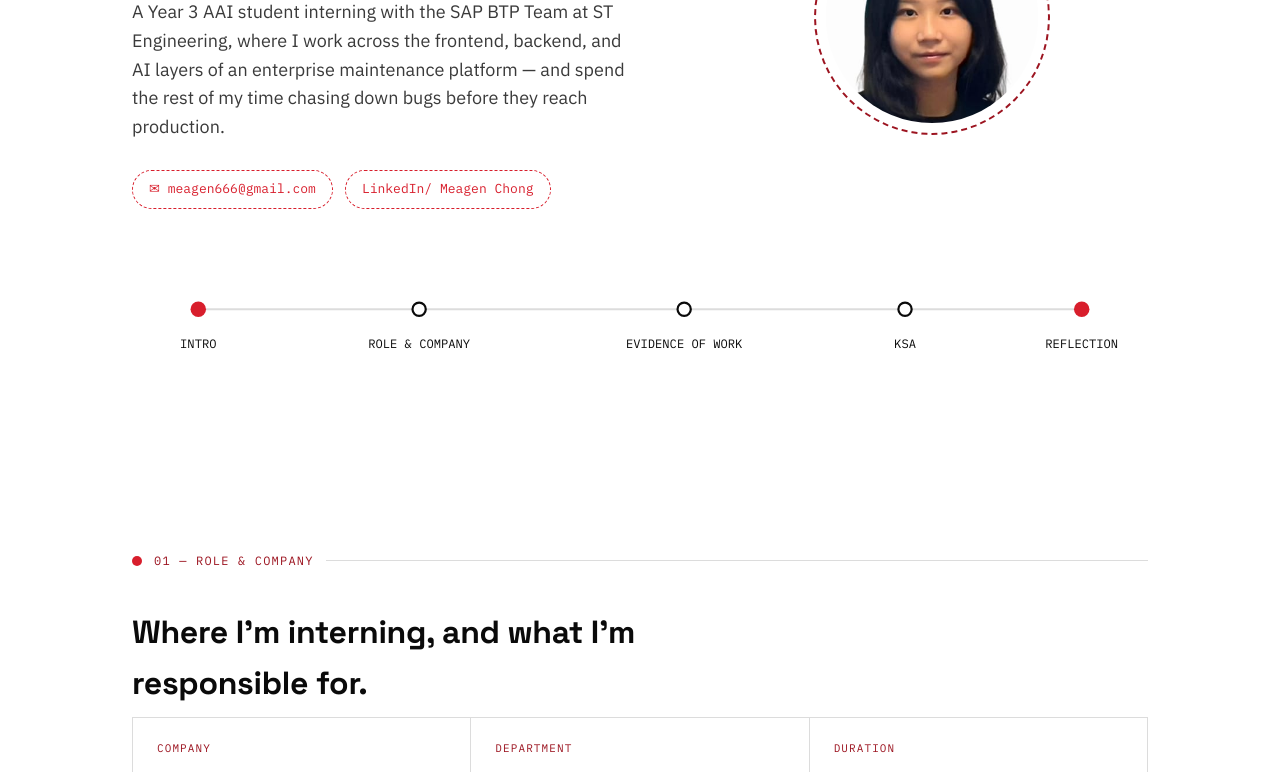
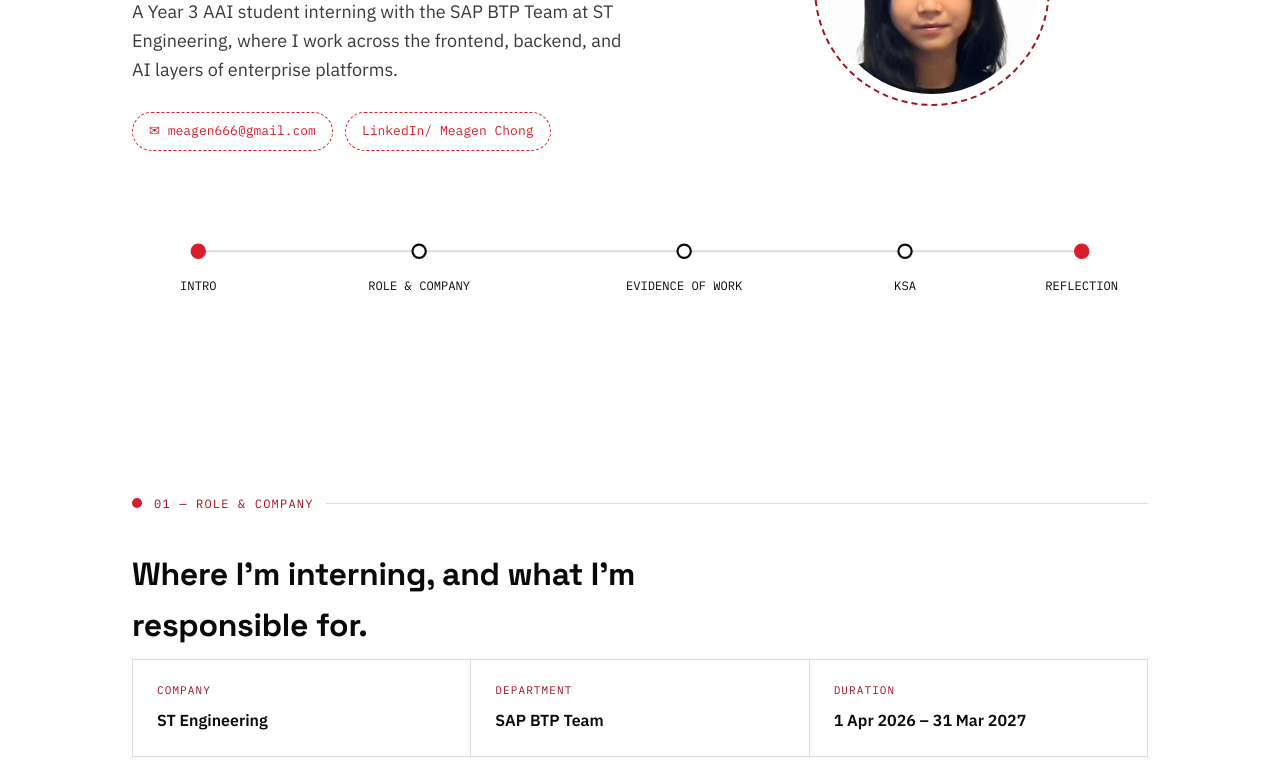
Before and after one commit to Meagen666/IND1_portfolio, a plain HTML site: page index.html in a window 1280 px wide. Shown: the part 328-1100 px from the top of the page. Drawn offline with Linux system fonts and the light colour scheme.

Commit message:
Update index.html

```diff
--- a/index.html
+++ b/index.html
@@ -271,7 +271,7 @@
     <div class="hero-grid">
       <div>
         <h1>Hi, I'm <em>Meagen</em> — building on SAP BTP, with AI in the loop.</h1>
-        <p class="lede">A Year 3 AAI student interning with the SAP BTP Team at ST Engineering, where I work across the frontend, backend, and AI layers of an enterprise maintenance platform — and spend the rest of my time chasing down bugs before they reach production.</p>
+        <p class="lede">A Year 3 AAI student interning with the SAP BTP Team at ST Engineering, where I work across the frontend, backend, and AI layers of enterprise platforms.</p>
         <div class="contact-row">
           <a class="pill placeholder" href="mailto:meagen666@gmail.com">✉ meagen666@gmail.com</a>
           <a class="pill placeholder" href="https://www.linkedin.com/in/meagen-chong-9192a631a">LinkedIn/ Meagen Chong</a>
```
